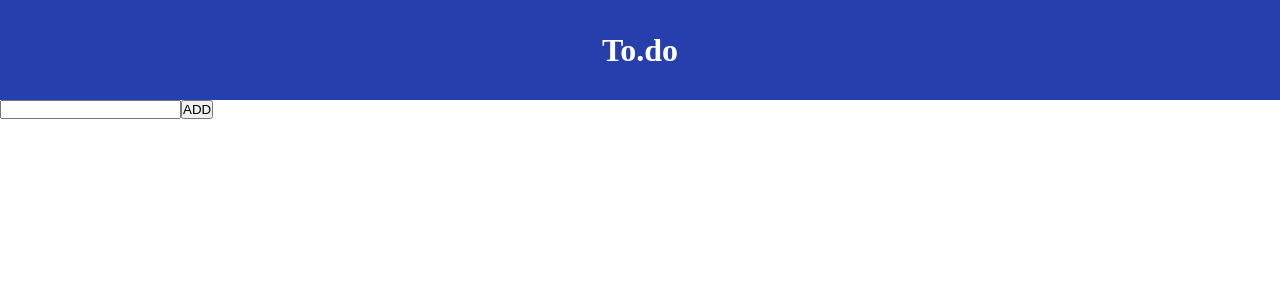
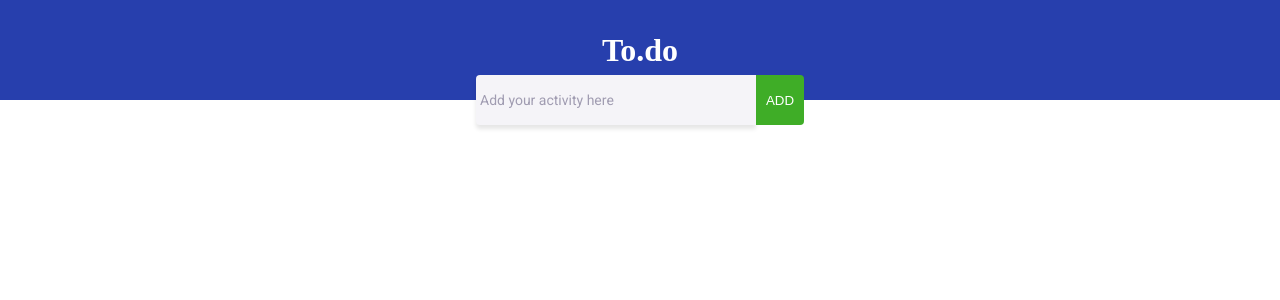
Before and after one commit to davicaju/todo-list, a React (Vite) app: page / in a window 1280 px wide. Shown: the top 300 px of the page. Built offline with nearby package versions, Linux system fonts and the light colour scheme.

Commit message:
feat: add inputGroup styles

```diff
--- a/index.html
+++ b/index.html
@@ -5,6 +5,13 @@
     <link rel="icon" type="image/svg+xml" href="/vite.svg" />
     <meta name="viewport" content="width=device-width, initial-scale=1.0" />
     <title>To-do</title>
+
+    <link rel="preconnect" href="https://fonts.googleapis.com" />
+    <link rel="preconnect" href="https://fonts.gstatic.com" crossorigin />
+    <link
+      href="https://fonts.googleapis.com/css2?family=Roboto:ital,wght@0,100;0,300;0,400;0,500;0,700;0,900;1,100;1,300;1,500;1,700;1,900&display=swap"
+      rel="stylesheet"
+    />
   </head>
   <body>
     <div id="root"></div>
--- a/src/components/InputGroup/index.tsx
+++ b/src/components/InputGroup/index.tsx
@@ -1,3 +1,5 @@
+import "./styles.scss";
+
 interface InputGroupProps {
   value: string;
   setValue: (e: any) => void;
@@ -6,9 +8,10 @@ interface InputGroupProps {
 
 export function InputGroup({ value, setValue, onCreateTask }: InputGroupProps) {
   return (
-    <div>
+    <div className="inputGroup">
       <input
         type="text"
+        placeholder="Add your activity here"
         value={value}
         onChange={(e) => setValue(e.target.value)}
       />
--- /dev/null
+++ b/src/components/InputGroup/styles.scss
@@ -0,0 +1,44 @@
+.inputGroup {
+  display: flex;
+  align-items: center;
+  justify-content: center;
+
+  margin-top: -25px;
+
+  input {
+    width: 280px;
+    height: 50px;
+    border: 0;
+
+    padding: 4px;
+
+    background: #f5f4f8;
+    box-shadow: 0px 4px 4px rgba(0, 0, 0, 0.1);
+    border-radius: 4px 0 0 4px;
+
+    &:focus {
+      outline: none;
+    }
+
+    &::placeholder {
+      font-family: "Roboto";
+      font-style: normal;
+      font-weight: 400;
+      font-size: 14px;
+      line-height: 16px;
+
+      color: #a09cb1;
+    }
+  }
+
+  button {
+    height: 50px;
+    width: 48px;
+
+    border: 0;
+    border-radius: 0px 4px 4px 0px;
+
+    background: #3fad27;
+    color: white;
+  }
+}
```
